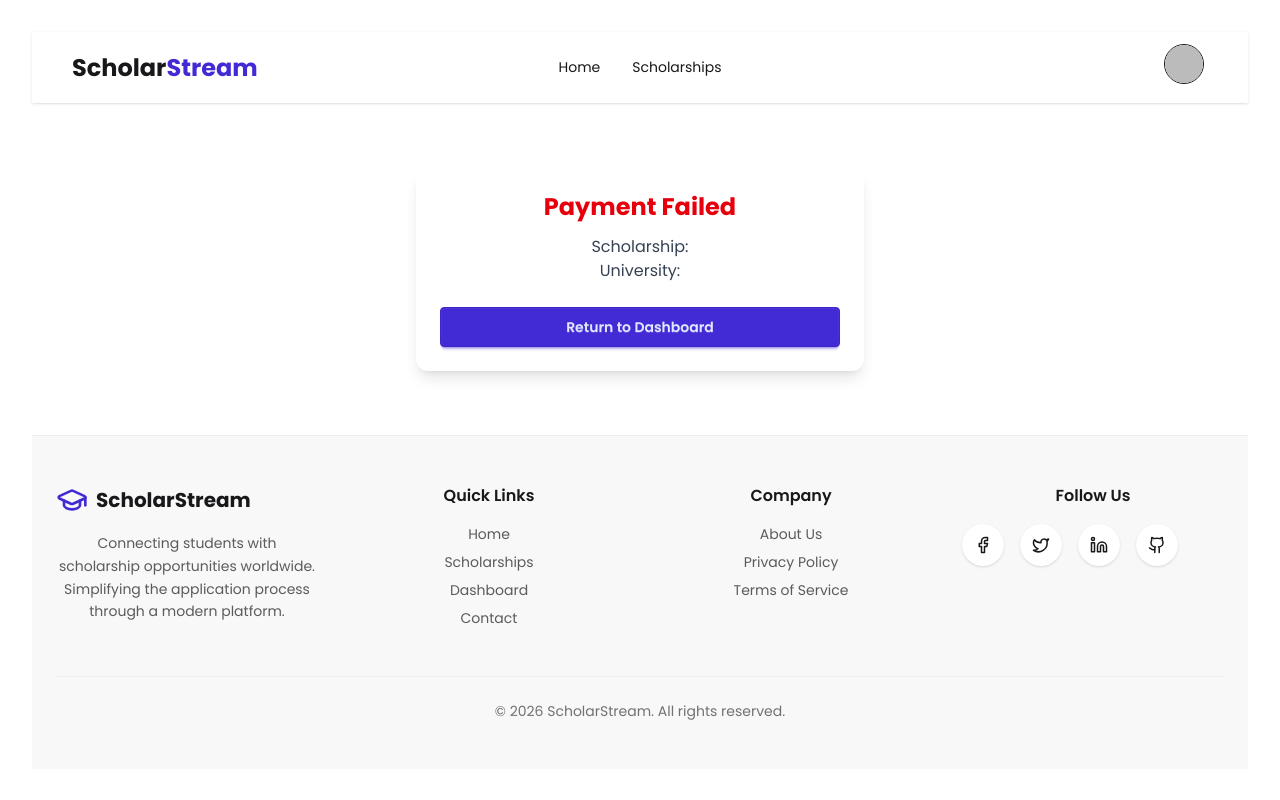
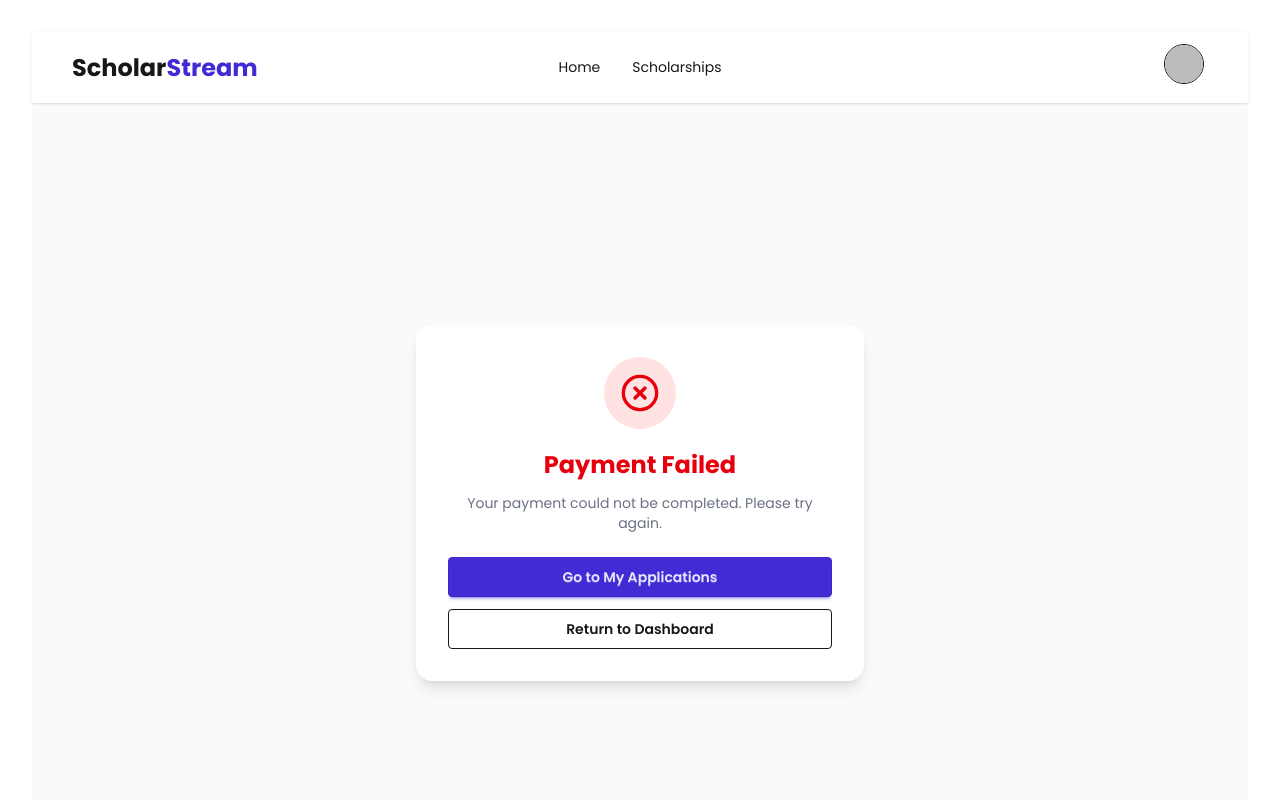
Before and after one commit to FokhrulSabel/scholar-source-client, a React (Vite) app: page /payment-failed in a window 1280 px wide. Shown: the top 800 px of the page. Built offline with nearby package versions, Linux system fonts and the light colour scheme; no server answers; sample sign-in values are in the browser's storage.

Commit message:
Improve Student Dashboard (User Role)

```diff
--- a/src/pages/Dashboard/MyApplications/MyApplications.jsx
+++ b/src/pages/Dashboard/MyApplications/MyApplications.jsx
@@ -12,7 +12,7 @@ const MyApplications = () => {
   const axiosSecure = useAxiosSecure();
 
   const [selectedApplication, setSelectedApplication] = useState(null);
-  const [showDetailsModal, setshowDetailsModal] = useState(false);
+  const [showDetailsModal, setShowDetailsModal] = useState(false);
   const [showReviewModal, setShowReviewModal] = useState(false);
   const [reviewData, setReviewData] = useState({ rating: 0, comment: "" });
 
@@ -49,7 +49,7 @@ const MyApplications = () => {
   };
   // Handle Delete
   const handleDelete = async (id) => {
-    const Confirm = await Swal.fire({
+    const Conferm = await Swal.fire({
       title: "Are you sure?",
       text: "You won't be able to revert this!",
       icon: "warning",
@@ -58,7 +58,7 @@ const MyApplications = () => {
       cancelButtonColor: "#d33",
       confirmButtonText: "Yes, delete it!",
     });
-    if (Confirm.isConfirmed) {
+    if (Conferm.isConfirmed) {
       try {
         const res = await axiosSecure.delete(`/my-applications/${id}`);
         if (res.data.success) {
@@ -76,12 +76,12 @@ const MyApplications = () => {
   };
   // Handle create review
 
-  const handleReview = async (applicationInfo) => {
+  const handleReview = async (appliInfo) => {
     try {
       const payload = {
-        scholarshipId: applicationInfo.scholarshipId,
-        scholarshipName: applicationInfo.scholarshipName,
-        universityName: applicationInfo.universityName,
+        scholarshipId: appliInfo.scholarshipId,
+        scholarshipName: appliInfo.scholarshipName,
+        universityName: appliInfo.universityName,
         userName: user.displayName,
         userEmail: user.email,
         userImage: user.photoURL,
@@ -156,7 +156,7 @@ const MyApplications = () => {
                   <button
                     className="btn btn-sm btn-info"
                     onClick={() => {
-                      (setshowDetailsModal(true),
+                      (setShowDetailsModal(true),
                         setSelectedApplication(application));
                     }}
                   >
@@ -164,9 +164,9 @@ const MyApplications = () => {
                   </button>
 
                   {/* EDIT BUTTON*/}
-                  {application.ApplicationStatus === "pending" && (
+                  {/* {application.ApplicationStatus === "pending" && (
                     <button className="btn btn-sm btn-warning">Edit</button>
-                  )}
+                  )} */}
 
                   {/* PAY BUTTON */}
                   {application.ApplicationStatus === "pending" &&
@@ -240,7 +240,7 @@ const MyApplications = () => {
             <div className="modal-action">
               <button
                 className="btn"
-                onClick={() => setshowDetailsModal(false)}
+                onClick={() => setShowDetailsModal(false)}
               >
                 Close
               </button>
--- a/src/pages/Payments/Payment.jsx
+++ b/src/pages/Payments/Payment.jsx
@@ -52,7 +52,7 @@ const Payment = () => {
       </h2>
 
       <p className="text-gray-600 text-center mb-4">
-        {scholarship.universityName} — {scholarship.country}
+        {scholarship.universityName} — {scholarship.universityCountry}
       </p>
 
       <div className="flex justify-between text-lg font-semibold mb-4">
--- a/src/pages/Payments/PaymentFailed.jsx
+++ b/src/pages/Payments/PaymentFailed.jsx
@@ -1,66 +1,95 @@
-import React, { useEffect, useState } from "react";
+import React, { useEffect, useRef } from "react";
 import useAxiosSecure from "../../hooks/useAxiosSecure";
 import useAuth from "../../hooks/useAuth";
 import Loader from "../../components/Loader/Loader";
-import { Link } from "react-router";
+import { Link, useLocation } from "react-router";
+import { useMutation } from "@tanstack/react-query";
+import { XCircle } from "lucide-react";
 
 const PaymentFailed = () => {
   const axiosSecure = useAxiosSecure();
-  const { user } = useAuth();
+  const { user, loading } = useAuth();
+  const location = useLocation();
+  const hasRecorded = useRef(false);
 
-  //State to store scholarship info
-  const [scholarshipData, setScholarshipData] = useState({
-    scholarshipId: "",
-    scholarshipName: "",
-    universityName: "",
-    amount: 0,
-  });
-  console.log(scholarshipData);
-
-  useEffect(() => {
-    if (!user?.email) return;
-
+  // Get values directly (no state needed)
   const scholarshipId = localStorage.getItem("scholarshipId");
   const scholarshipName = localStorage.getItem("scholarshipName");
   const universityName = localStorage.getItem("universityName");
   const amount = localStorage.getItem("amount");
-    console.log(amount);
 
-    if ((!scholarshipId, scholarshipName)) return;
+  const params = new URLSearchParams(location.search);
+  const errorMessage =
+    params.get("error") ||
+    "Your payment could not be completed. Please try again.";
 
-    // Send to backend
-    axiosSecure
-      .post("/payment-failed-record", {
+  const { mutate, isPending } = useMutation({
+    mutationFn: async (data) => {
+      const res = await axiosSecure.post("/payment-failed-record", data);
+      return res.data;
+    },
+  });
+
+  useEffect(() => {
+    if (
+      !user?.email ||
+      !scholarshipId ||
+      !scholarshipName ||
+      hasRecorded.current
+    )
+      return;
+
+    hasRecorded.current = true;
+
+    mutate({
       scholarshipId,
       scholarshipName,
       universityName,
       amount,
       userEmail: user.email,
-      })
-      .then((res) => {
-        console.log(res.data.result);
-        setScholarshipData(res.data.result);
+      userName: user.displayName,
     });
-  }, [user, axiosSecure]);
+  }, [user, scholarshipId, scholarshipName, universityName, amount, mutate]);
 
-  if (!user?.email) return <Loader></Loader>;
+  if (loading || isPending) return <Loader />;
+
   return (
-    <div className="max-w-md mx-auto p-6 bg-white shadow-lg rounded-xl my-16 text-center">
-      <h2 className="text-2xl font-bold text-red-600">Payment Failed</h2>
+    <div className="min-h-screen bg-gray-50 flex items-center justify-center px-4">
+      <div className="max-w-md w-full bg-white rounded-2xl shadow-lg p-8 text-center">
+        {/* Icon */}
+        <div className="flex justify-center mb-5">
+          <div className="bg-red-100 p-4 rounded-full">
+            <XCircle className="w-10 h-10 text-red-600" />
+          </div>
+        </div>
 
-      <p className="mt-3 text-gray-700">
-        Scholarship: {scholarshipData.scholarshipName}
+        {/* Title */}
+        <h1 className="text-2xl font-bold text-red-600 mb-3">Payment Failed</h1>
+
+        {/* Scholarship Name */}
+        {scholarshipName && (
+          <p className="text-gray-700 mb-2">
+            Scholarship:{" "}
+            <span className="font-semibold">{scholarshipName}</span>
           </p>
-      <p className="text-gray-700">
-        University: {scholarshipData.universityName}
-      </p>
+        )}
 
+        {/* Error Message */}
+        <p className="text-gray-500 text-sm mb-6">{errorMessage}</p>
+
+        {/* Action */}
+        <div className="flex flex-col gap-3">
           <Link
             to="/dashboard/my-applications"
-        className="btn btn-primary w-full mt-6"
+            className="btn btn-primary w-full"
           >
+            Go to My Applications
+          </Link>
+          <Link to="/dashboard" className="btn btn-outline w-full">
             Return to Dashboard
           </Link>
+        </div>
+      </div>
     </div>
   );
 };
--- a/src/pages/Payments/PaymentSuccess.jsx
+++ b/src/pages/Payments/PaymentSuccess.jsx
@@ -7,7 +7,6 @@ const PaymentSuccess = () => {
   const [searchParams] = useSearchParams();
   const sessionId = searchParams.get("session_id");
   const axiosSecure = useAxiosSecure();
-  console.log(sessionId);
 
   const [paymentData, setPaymentData] = useState(null);
 
@@ -17,25 +16,15 @@ const PaymentSuccess = () => {
     axiosSecure
       .get(`/payment-verify?session_id=${sessionId}`)
       .then((res) => {
-        setPaymentData(res.data);
+        setPaymentData(res.data?.applicationData);
       })
-      .catch((err) => {
-        // HANDLE DUPLICATE PAYMENT
-        if (err.response?.status === 409) {
-          setPaymentData({
-            success: true,
-            message: "Payment already verified",
-          });
-          return;
-        }
+      .catch((err) => console.log(err.response.data));
+  }, [sessionId, axiosSecure]);
 
-        console.log(err.response?.data);
-      });
-  }, [sessionId]);
-  console.log(paymentData);
   if (!paymentData) {
-    return <Loader></Loader>;
+    return <Loader />;
   }
+
   return (
     <div className="max-w-md mx-auto p-6 shadow-lg rounded-xl bg-white">
       <h2 className="text-2xl font-bold mb-4 text-center">
```
Lines whose indentation alone changed are shown as unchanged.
